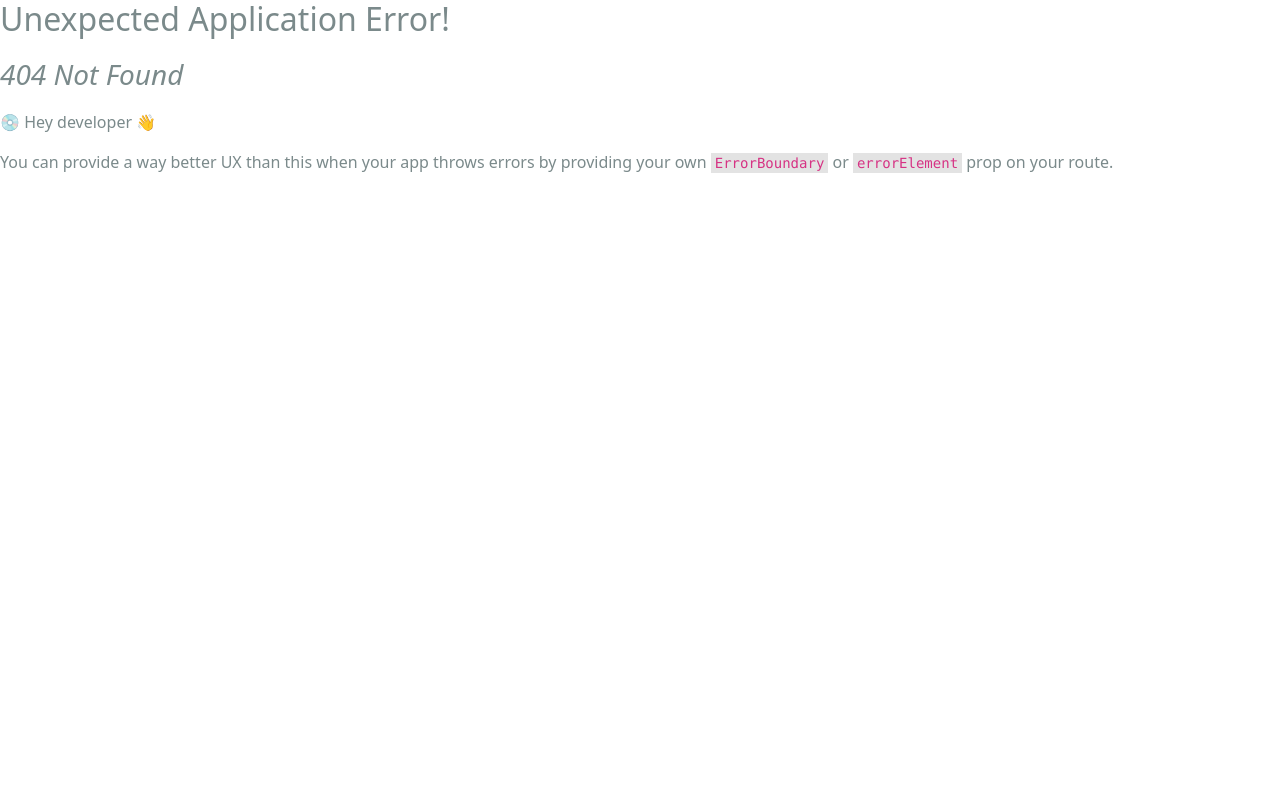
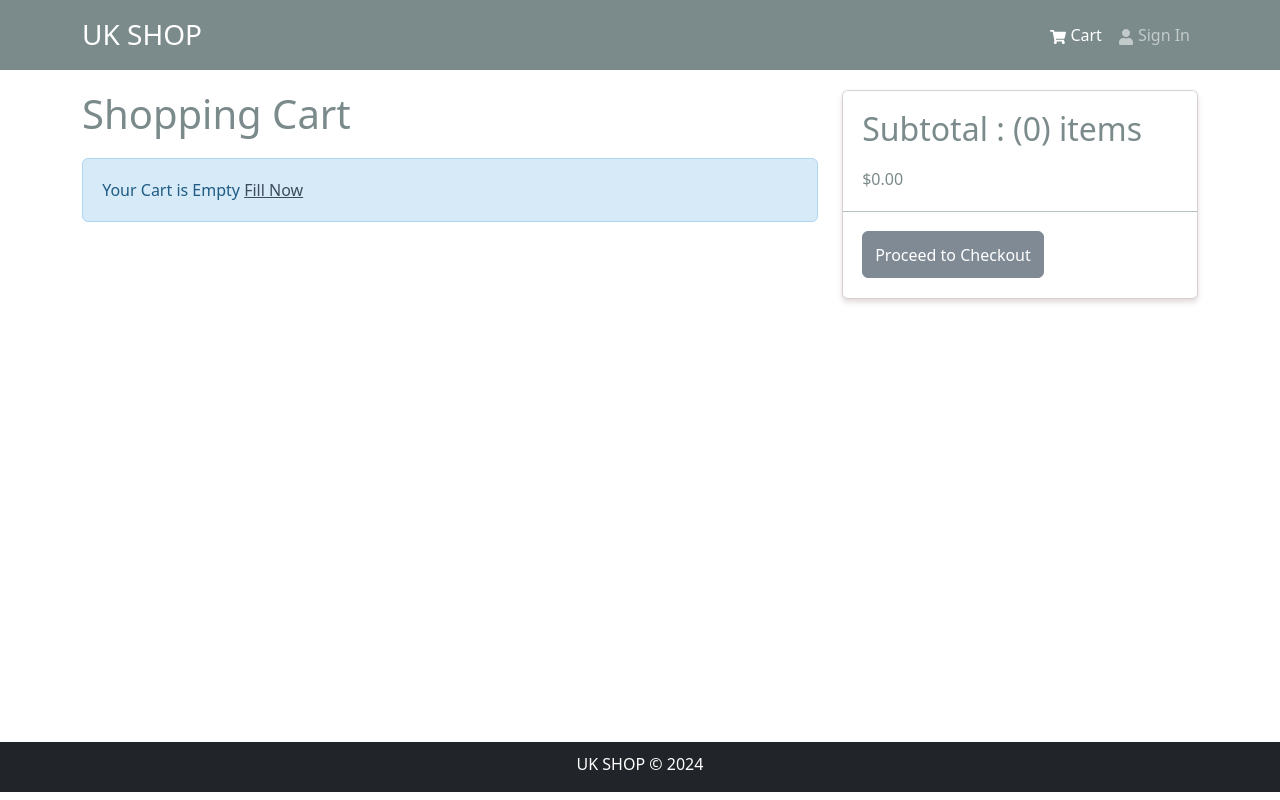
Before and after one commit to UzairKhan313/mern-uk-shop, a React (Create React App) app in the folder frontend/: page /cart in a window 1280 px wide. Before the commit this address had no page. Built offline with nearby package versions, Linux system fonts and the light colour scheme.

Commit message:
Cart page and functionalty completed

```diff
--- a/frontend/src/assets/styles/index.css
+++ b/frontend/src/assets/styles/index.css
@@ -1,5 +1,5 @@
 main {
-  min-height: 80vh;
+  min-height: 84vh;
 }
 
 .rating span {
--- a/frontend/src/components/Header.js
+++ b/frontend/src/components/Header.js
@@ -1,16 +1,22 @@
 import React from 'react'
 import { LinkContainer } from 'react-router-bootstrap'
-
-import { Navbar, Nav, Container } from 'react-bootstrap'
+import { Navbar, Nav, Container, Badge } from 'react-bootstrap'
 import { FaShoppingCart, FaUser } from 'react-icons/fa'
+import { useSelector } from 'react-redux'
 
 const Header = () => {
+  // use Selectio take a funtion and we destruct any thing from that function
+  // cart is comming from our store that we define it in there.
+  const { cartItems } = useSelector((state) => state.cart)
+  console.log(cartItems)
   return (
     <header>
       <Navbar bg="dark" variant="dark" expand="md" collapseOnSelect>
         <Container>
           <LinkContainer to="/">
-            <Navbar.Brand>UK SHOP</Navbar.Brand>
+            <Navbar.Brand>
+              <h3 style={{ marginBottom: 0 }}>UK SHOP</h3>
+            </Navbar.Brand>
           </LinkContainer>
           <Navbar.Toggle aria-controls="basic-navbar-nav" />
           <Navbar.Collapse id="basic-navbar-nav">
@@ -18,13 +24,18 @@
               <LinkContainer to="/cart">
                 <Nav.Link>
                   <FaShoppingCart />
-                  Cart
+                  <span style={{ marginLeft: '4px' }}>Cart</span>
+                  {cartItems.length > 0 && (
+                    <Badge pill bg="success" style={{ marginLeft: '3px' }}>
+                      {cartItems.reduce((a, c) => a + c.qty, 0)}
+                    </Badge>
+                  )}
                 </Nav.Link>
               </LinkContainer>
               <LinkContainer to="/login">
                 <Nav.Link>
                   <FaUser />
-                  Sign In
+                  <span style={{ marginLeft: '4px' }}>Sign In</span>
                 </Nav.Link>
               </LinkContainer>
             </Nav>
--- a/frontend/src/index.css
+++ /dev/null
@@ -1,13 +0,0 @@
-body {
-  margin: 0;
-  font-family: -apple-system, BlinkMacSystemFont, 'Segoe UI', 'Roboto', 'Oxygen',
-    'Ubuntu', 'Cantarell', 'Fira Sans', 'Droid Sans', 'Helvetica Neue',
-    sans-serif;
-  -webkit-font-smoothing: antialiased;
-  -moz-osx-font-smoothing: grayscale;
-}
-
-code {
-  font-family: source-code-pro, Menlo, Monaco, Consolas, 'Courier New',
-    monospace;
-}
--- a/frontend/src/index.js
+++ b/frontend/src/index.js
@@ -9,6 +9,7 @@
 // import 'bootstrap/dist/css/bootstrap.min.css'
 import './assets/styles/bootstrap.custom.css'
 import './assets/styles/index.css'
+
 import reportWebVitals from './reportWebVitals'
 
 import { Provider } from 'react-redux'
@@ -19,12 +20,14 @@
 // Pages
 import Home from './pages/Home'
 import ProductDetail from './pages/ProductDetails'
+import Cart from './pages/Cart.js'
 
 const router = createBrowserRouter(
   createRoutesFromElements(
     <Route path="/" element={<App />}>
       <Route path="/" index={true} element={<Home />} />
       <Route path="/product/:id" element={<ProductDetail />} />
+      <Route path="/cart" element={<Cart />} />
     </Route>
   )
 )
--- /dev/null
+++ b/frontend/src/pages/Cart.js
@@ -0,0 +1,118 @@
+import React from 'react'
+import { Link, useNavigate } from 'react-router-dom'
+import { useDispatch, useSelector } from 'react-redux'
+import { Row, Col, Image, Card, ListGroup, Form, Button } from 'react-bootstrap'
+import { FaTrash } from 'react-icons/fa'
+
+import Message from '../components/Message'
+import { addToCart, removeItemFromCart } from '../slices/cartSlice'
+
+const Cart = () => {
+  const navigate = useNavigate()
+  const dispatach = useDispatch()
+
+  //Accessing Cart items.
+  const cart = useSelector((state) => state.cart)
+  const { cartItems } = cart
+
+  const addToCartHandler = async (product, qty) => {
+    dispatach(addToCart({ ...product, qty: qty }))
+  }
+
+  const removeItemFromCartHandler = async (id) => {
+    dispatach(removeItemFromCart(id))
+  }
+
+  const checkoutHandler = () => {
+    navigate('/login?redirect=shipping')
+  }
+
+  return (
+    <Row>
+      <Col md={8}>
+        <h1 style={{ marginBottom: '20px' }}>Shopping Cart</h1>
+        {cartItems.length === 0 ? (
+          <Message>
+            Your Cart is Empty <Link to="/">Fill Now</Link>
+          </Message>
+        ) : (
+          <ListGroup variant="flush">
+            {cartItems.map((item) => {
+              return (
+                <ListGroup.Item key={item._id}>
+                  <Row>
+                    <Col md={2}>
+                      <Image src={item.image} alt={item.name} fluid rounded />
+                    </Col>
+                    <Col md={3}>
+                      <Link to={`/product/${item._id}`}>{item.name}</Link>
+                    </Col>
+                    <Col md={2}>${item.price}</Col>
+                    <Col md={2}>
+                      <Form.Control
+                        as="select"
+                        value={item.qty}
+                        onChange={(e) => {
+                          addToCartHandler(item, Number(e.target.value))
+                        }}
+                      >
+                        {[...Array(item.countInStock).keys()].map((item) => (
+                          <option
+                            style={{
+                              backgroundColor: '#7B8A8B',
+                              color: 'white',
+                            }}
+                            key={item + 1}
+                          >
+                            {item + 1}
+                          </option>
+                        ))}
+                      </Form.Control>
+                    </Col>
+                    <Col md={2}>
+                      <Button
+                        type="btn"
+                        variant="light"
+                        onClick={() => removeItemFromCartHandler(item._id)}
+                      >
+                        <FaTrash style={{ color: 'red' }} />
+                      </Button>
+                    </Col>
+                  </Row>
+                </ListGroup.Item>
+              )
+            })}
+          </ListGroup>
+        )}
+      </Col>
+      <Col md={4}>
+        <Card>
+          <ListGroup variant="flush">
+            <ListGroup.Item>
+              <h2>
+                Subtotal : ({cartItems.reduce((acc, item) => acc + item.qty, 0)}
+                ) items
+              </h2>
+              $
+              {cartItems
+                .reduce((acc, item) => acc + item.qty * item.price, 0)
+                .toFixed(2)}
+            </ListGroup.Item>
+            <ListGroup.Item>
+              <Button
+                type="button"
+                className="btn-block"
+                disabled={cartItems.length === 0}
+                onClick={checkoutHandler}
+              >
+                Proceed to Checkout
+              </Button>
+            </ListGroup.Item>
+          </ListGroup>
+        </Card>
+      </Col>
+    </Row>
+  )
+}
+
+export default Cart
--- a/frontend/src/pages/ProductDetails.js
+++ b/frontend/src/pages/ProductDetails.js
@@ -1,20 +1,34 @@
-import React from 'react'
-import { useParams, Link } from 'react-router-dom'
-import { Row, Col, Image, ListGroup, Card, Button } from 'react-bootstrap'
+import React, { useState } from 'react'
+import { useParams, Link, useNavigate } from 'react-router-dom'
+import { Row, Col, Image, ListGroup, Card, Button, Form } from 'react-bootstrap'
+import { useDispatch } from 'react-redux'
 
 import Ratings from '../components/Ratings'
 import Loader from '../components/Loader'
 import Message from '../components/Message'
 import { useGetProductDetailsQuery } from '../slices/productApiSlice'
+import { addToCart } from '../slices/cartSlice'
 
 const ProductDetail = () => {
   const { id: productId } = useParams()
+  const [quantity, setQuantity] = useState(1)
+
+  // initilizing useNavgitate for Navigation.
+  const naviagte = useNavigate()
+
+  // inintilizing useDispatch for dispatching cart action.
+  const dispatch = useDispatch()
+
   const {
     data: product,
     isLoading,
     error,
   } = useGetProductDetailsQuery(productId)
 
+  const addToCartHandler = () => {
+    dispatch(addToCart({ ...product, qty: quantity }))
+    naviagte('/cart')
+  }
   return (
     <>
       <Link className="btn btn-light my-3" to="/">
@@ -67,11 +81,41 @@
                     </Col>
                   </Row>
                 </ListGroup.Item>
+                {/* // Qunatity of the porduct */}
+                {product.countInStock > 0 && (
+                  <ListGroup.Item>
+                    <Row>
+                      <Col>Quantity : </Col>
+                      <Col>
+                        <Form.Control
+                          as="select"
+                          value={quantity}
+                          onChange={(e) => setQuantity(Number(e.target.value))}
+                        >
+                          {[...Array(product.countInStock).keys()].map(
+                            (item) => (
+                              <option
+                                style={{
+                                  backgroundColor: '#7B8A8B',
+                                  color: 'white',
+                                }}
+                                key={item + 1}
+                              >
+                                {item + 1}
+                              </option>
+                            )
+                          )}
+                        </Form.Control>
+                      </Col>
+                    </Row>
+                  </ListGroup.Item>
+                )}
                 <ListGroup.Item>
                   <Button
                     className="btn-block"
                     type="button"
                     disabled={product.countInStock === 0}
+                    onClick={addToCartHandler}
                   >
                     Add to Cart
                   </Button>
--- /dev/null
+++ b/frontend/src/slices/cartSlice.js
@@ -0,0 +1,41 @@
+import { createSlice } from '@reduxjs/toolkit'
+
+import { updateCart } from '../utils/cartUtils'
+// setting up the initial state.
+const initialState = localStorage.getItem('cart')
+  ? JSON.parse(localStorage.getItem('cart'))
+  : {
+      cartItems: [],
+    }
+
+// creating cart slice
+const cartSlice = createSlice({
+  name: 'cart',
+  initialState,
+  reducers: {
+    addToCart: (state, action) => {
+      const item = action.payload
+
+      const existItem = state.cartItems.find((p) => p._id === item._id)
+
+      if (existItem) {
+        state.cartItems = state.cartItems.map((p) =>
+          p._id === existItem._id ? item : p
+        )
+      } else {
+        // we can't use push method because state is immutable.
+        // so we make a copy of all the cart items in the state + the new item.
+        state.cartItems = [...state.cartItems, item]
+      }
+
+      return updateCart(state)
+    },
+    removeItemFromCart: (state, action) => {
+      state.cartItems = state.cartItems.filter((p) => p._id !== action.payload)
+      return updateCart(state)
+    },
+  },
+})
+
+export const { addToCart, removeItemFromCart } = cartSlice.actions
+export default cartSlice.reducer
--- a/frontend/src/store.js
+++ b/frontend/src/store.js
@@ -1,10 +1,12 @@
 import { configureStore } from '@reduxjs/toolkit'
 
 import { apiSlice } from './slices/apiSlice'
+import cartSliceReducer from './slices/cartSlice'
 
 const store = configureStore({
   reducer: {
     [apiSlice.reducerPath]: apiSlice.reducer,
+    cart: cartSliceReducer,
   },
   middleware: (getDefaultMiddleware) =>
     getDefaultMiddleware().concat(apiSlice.middleware),
--- /dev/null
+++ b/frontend/src/utils/cartUtils.js
@@ -0,0 +1,30 @@
+// Helper function adjusting the prce in a decimal.
+export const addDecimals = (num) => {
+  return (Math.round(num * 100) / 100).toFixed(2)
+}
+
+export const updateCart = (state) => {
+  // Calculating the item price.
+  state.itemsPrice = addDecimals(
+    state.cartItems.reduce((acc, item) => {
+      return acc + item.price * item.qty
+    }, 0)
+  )
+
+  // Calculating the Shipping price. (if  order is over $100 then free else $10 per shipping)
+  state.shippingPrice = addDecimals(state.itemsPrice > 100 ? 0 : 10)
+
+  // Calculating the tax price (15% tax).
+  state.taxPrice = addDecimals(Number((0.15 * state.itemsPrice).toFixed(2)))
+
+  // Calculating the Total price.
+  state.totalPrice = (
+    Number(state.itemsPrice) +
+    Number(state.shippingPrice) +
+    Number(state.taxPrice)
+  ).toFixed(2)
+
+  localStorage.setItem('cart', JSON.stringify(state))
+
+  return state
+}
```
